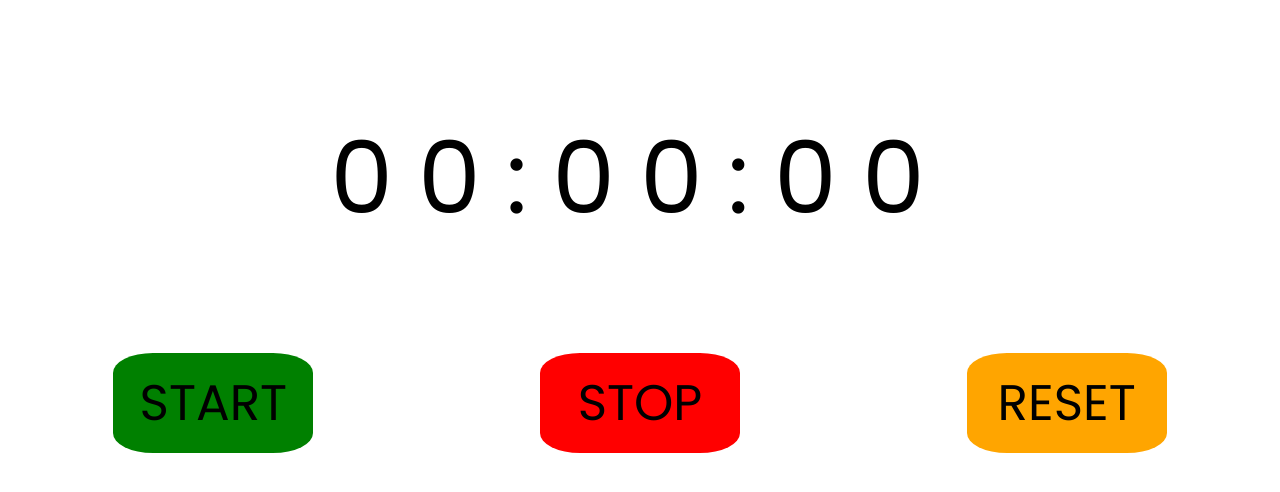
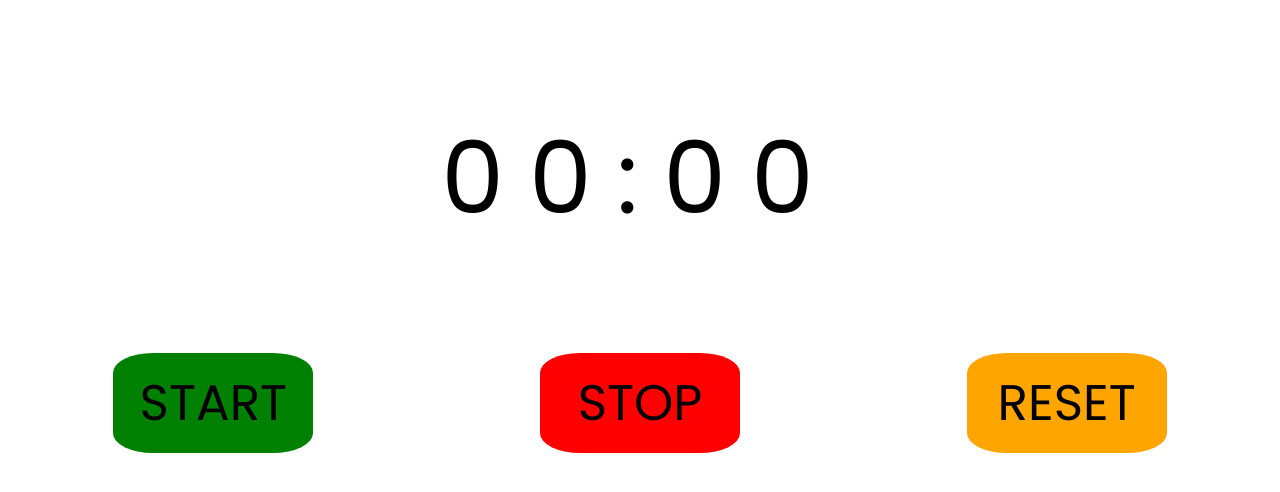
Before and after one commit to hugoborini/timer.js, a website built with Parcel: page src/index.html in a window 1280 px wide. Shown: the part 180-672 px from the top of the page. Built offline with nearby package versions, Linux system fonts and the light colour scheme.

Commit message:
:art: {modif} the time format

```diff
--- a/src/index.html
+++ b/src/index.html
@@ -13,8 +13,6 @@
   </head>
   <body>
     <div class="timer">
-      <p class="timer__hour">00</p>
-      <p>:</p>
       <p class="timer__minute">00</p>
       <p>:</p>
       <p class="timer__seconde">00</p>
```
